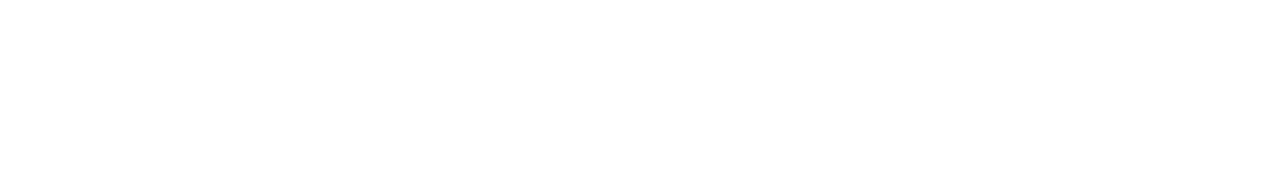
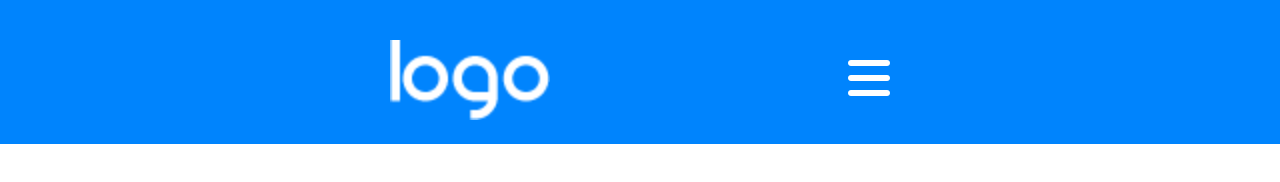
Before and after one commit to silvialep/htmlcss-responsive-layout, a plain HTML site: page index.html in a window 1280 px wide. Drawn offline with Linux system fonts and the light colour scheme.

Commit message:
feat: stylized main container + nav bar

```diff
--- a/css/style.css
+++ b/css/style.css
@@ -0,0 +1,40 @@
+* {
+    margin: 0;
+    padding: 0;
+    box-sizing: border-box;
+}
+
+nav {
+    min-height: 40px;
+    background-color: rgb(0, 132, 253);
+    padding: 20px;
+}
+
+.container {
+    display: flex;
+    justify-content: space-between;
+    align-items: center;
+    max-width: 500px;
+    margin: 20px auto 0;
+}
+
+.nav-list ul{
+    display: flex;
+    flex-direction: row;
+
+    line-height: 40px;
+    color: white;
+    list-style-type: none;
+}
+
+.logo img {
+    width: 200%;
+}
+
+.menu-mobile i {
+    font-size: 3em;
+}
+
+.menu-desktop {
+    display: none;
+}
--- a/index.html
+++ b/index.html
@@ -5,10 +5,49 @@
     <meta http-equiv="X-UA-Compatible" content="IE=edge">
     <meta name="viewport" content="width=device-width, initial-scale=1.0">
     <title>Sito responsive</title>
-
+    <link rel="stylesheet" href="https://cdnjs.cloudflare.com/ajax/libs/font-awesome/6.2.1/css/all.min.css"
+    integrity="sha512-MV7K8+y+gLIBoVD59lQIYicR65iaqukzvf/nwasF0nqhPay5w/9lJmVM2hMDcnK1OnMGCdVK+iQrJ7lzPJQd1w=="
+    crossorigin="anonymous" referrerpolicy="no-referrer" />
     <link rel="stylesheet" href="css/style.css">
 </head>
 <body>
 
+    <header>
+
+        <nav>
+            <div class="container">
+                <div class="logo">
+                    <img src="img/logo.png" alt="logo">
+                </div>
+
+                <div class="nav-list">
+                    <ul>
+                        <li class="menu-mobile">
+                            <i class="fa-solid fa-bars"></i>
+                        </li>
+                        <li class="menu-desktop">
+
+                        </li>
+                        <li class="menu-desktop">
+
+                        </li>
+                        <li class="menu-desktop">
+
+                        </li>
+                        <li class="menu-desktop">
+
+                        </li>
+                    </ul>
+                </div>
+
+            </div>
+        </nav>
+
+    </header>
+
+    <main class="container">
+
+    </main>
+
 </body>
 </html>
```
